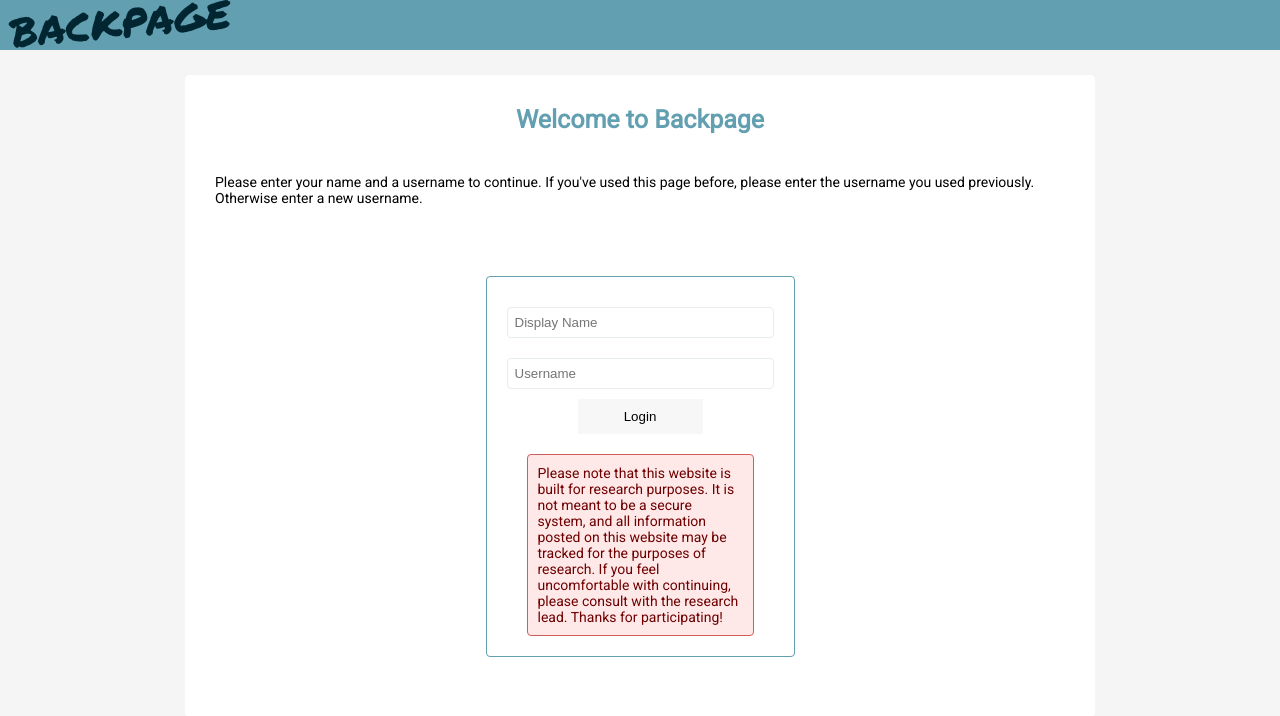
After one commit to maxwey/Backpage, a Django app: page /login in a window 1280 px wide. The commit adds this page. Shown: the top 716 px of the page. Run offline with Django 3.2, Linux system fonts and the light colour scheme.

Commit message:
Adds login authentication logic Adds login page Adds "real human" users to models Adds server-side page security to prevent unauthorized access to login-protected pages

```diff
--- a/backpage/feed/admin.py
+++ b/backpage/feed/admin.py
@@ -3,6 +3,7 @@ from .models import *
 
 # Register your models here.
 admin.site.register(User)
+admin.site.register(RealUser)
 admin.site.register(Post)
 admin.site.register(CommentPost)
 admin.site.register(ParentPost)
--- /dev/null
+++ b/backpage/feed/static/feed/css/login.css
@@ -0,0 +1,105 @@
+.login-content {
+    display: flex;
+    flex-direction: column;
+    align-items: center;
+
+    background-color: #FFFFFF;
+    margin: 15px;
+    padding: var(--default-padding);
+    box-sizing: border-box;
+    /* define the border around each post block */
+    border-radius: var(--border-radius);
+}
+
+.login-content-header {
+    font-weight: bold;
+    font-size: 25px;
+    color: var(--theme-color);
+    margin: 20px;
+    align-items: center;
+}
+
+.login-content-intro {
+    margin: 20px;
+}
+
+.login-form-container {
+    width: 30%;
+    border: 1px solid var(--theme-color);
+    border-radius: 4px;
+    padding: 20px;
+    margin-top: 50px;
+    margin-bottom: 50px;
+}
+
+.login-form {
+    display: flex;
+    flex-direction: column;
+    align-items: center;
+}
+
+.login-content-warning {
+    padding: var(--default-padding);
+    margin-top: 20px;
+    margin-left: 20px;
+    margin-right: 20px;
+    border: 1px solid #cf5d5d;
+    background-color: #ffe8e8;
+    border-radius: 4px;
+    color: #6e0000;
+}
+
+.login-form-text-box {
+    outline: none;
+    width: 100%;
+    padding: 7px;
+    box-sizing: border-box;
+    border-radius: 4px;
+    border: 1px solid var(--theme-color-border);
+    margin: 10px;
+}
+
+.login-form-submit {
+    width: 125px;
+    padding: var(--default-padding);
+    border: none;
+    outline: none;
+    margin-left: 2px;
+    margin-right: 2px;
+    background-color: #f7f7f7;
+}
+
+.login-form-submit:hover {
+    background-color: #eee;
+}
+
+.login-form-submit:active {
+    background-color: #d5d5d5;
+}
+
+.login-form-text-box:focus {
+    border: 1px solid lightblue;
+}
+
+#login-form-login-button {
+
+}
+
+#login-message-display {
+    display: none;
+    background-color: #ffe8e8;
+    border-radius: 4px;
+    color: #6e0000;
+    margin-bottom: 10px;
+    padding-left: 10px;
+    padding-right: 10px;
+    padding-top: 5px;
+    padding-bottom: 5px;
+    font-size: var(--font-size-smaller);
+}
+
+#login-form-login-spinner {
+    width: 25px;
+    height: 25px;
+    display: none;
+}
--- /dev/null
+++ b/backpage/feed/static/feed/js/login.js
@@ -0,0 +1,63 @@
+/*
+ * This file contains the logic that controls the login logic
+ */
+
+function login() {
+    const submit_button = document.getElementById('login-form-login-button');
+    const submit_spinner = document.getElementById('login-form-login-spinner');
+    submit_button.style.display = 'none';
+    submit_spinner.style.display = 'block';
+
+    // Get the data from the forms
+    const display_name_field = document.forms['loginForm']['display-name-field'].value.trim()
+    const user_name_field = document.forms['loginForm']['user-name-field'].value.trim()
+
+    // Validate data
+    if (display_name_field.length <= 5) {
+        setLoginMessage('Display name must be at least 5 characters');
+        submit_button.style.display = 'block';
+        submit_spinner.style.display = 'none';
+        return false;
+    }
+    if (user_name_field.length <= 5) {
+        setLoginMessage('Username must be at least 5 characters');
+        submit_button.style.display = 'block';
+        submit_spinner.style.display = 'none';
+        return false;
+    }
+
+    const data = {
+        'display_name': display_name_field,
+        'user_name': user_name_field
+    }
+
+    // Send the auth request
+    send('/auth', JSON.stringify(data))
+        .then(response => {
+            // get the page that will be loaded next if the page authenticates successfully
+            const qs = window.location.search;
+            const urlParams = new URLSearchParams(qs);
+            const nextPage = urlParams.get('next');
+
+            window.location.replace(nextPage);
+
+            submit_button.style.display = 'block';
+            submit_spinner.style.display = 'none';
+        })
+        .catch(response => {
+            const obj = JSON.parse(response.responseText)
+            setLoginMessage(obj['error']);
+
+            submit_button.style.display = 'block';
+            submit_spinner.style.display = 'none';
+        });
+
+    return false;
+}
+
+
+function setLoginMessage(message) {
+    const login_message = document.getElementById('login-message-display');
+    login_message.style.display = 'block';
+    login_message.innerText = message;
+}
--- /dev/null
+++ b/backpage/feed/templates/feed/login.html
@@ -0,0 +1,42 @@
+{% extends "base.html" %}
+
+{% block head %}
+    {% load static %}
+    <link rel="stylesheet" type="text/css" href="{% static 'feed/css/login.css' %}">
+    <script src="{% static 'feed/js/async.js' %}"></script>
+    <script src="{% static 'feed/js/login.js' %}"></script>
+{% endblock %}
+
+
+
+
+{% block content %}
+
+<div class="login-content">
+    <div class="login-content-header">Welcome to Backpage</div>
+    <div class="login-content-intro">
+        Please enter your name and a username to continue.
+        If you've used this page before, please enter the username you used previously.
+        Otherwise enter a new username.
+    </div>
+    <div class="login-form-container">
+        <form class="login-form" onsubmit="return login()" name="loginForm">
+            <input class="login-form-text-box" name="display-name-field" type="text" placeholder="Display Name">
+            <input class="login-form-text-box" name="user-name-field" type="text" placeholder="Username">
+            <div id="login-message-display"></div>
+            <input id="login-form-login-button" class="login-form-submit" type="submit" value="Login">
+            <img id="login-form-login-spinner" class="spinner" src="{% static 'feed/img/spinner.png' %}">
+        </form>
+        <div class="login-content-warning">
+            Please note that this website is built for research purposes. It is not meant
+            to be a secure system, and all information posted on this website may be tracked
+            for the purposes of research. If you feel uncomfortable with continuing, please
+            consult with the research lead. Thanks for participating!
+        </div>
+    </div>
+
+
+    {% csrf_token %}
+</div>
+
+{% endblock %}
--- a/backpage/feed/urls.py
+++ b/backpage/feed/urls.py
@@ -4,8 +4,12 @@ from . import views
 
 app_name = 'feed'
 urlpatterns = [
-    path('', views.feed, name='feed'),
-    path('post/', views.feed),  # redirect to the feed
-    path('post/<int:post_id>/a', views.post_api, name='post_api'),
-    path('user/<int:user_id>/', views.user_profile, name='user_profile')
+    # HTML visible pages
+    path('', views.feed, name='feed'),  # main view (feed)
+    path('login', views.login, name='login'),  # the login page
+    path('user/<int:user_id>/', views.user_profile, name='user_profile'),  # the user profile page
+
+    # APIs endpoints
+    path('post/<int:post_id>/a', views.post_api, name='post_api'),  # api endpoint for interacting with posts
+    path('auth', views.auth, name='auth'),  # auth endpoint
 ]
--- a/backpage/feed/views.py
+++ b/backpage/feed/views.py
@@ -1,8 +1,11 @@
-from django.http import HttpResponse, JsonResponse
+from django.http import HttpResponse, HttpResponseRedirect, JsonResponse, QueryDict
 from django.shortcuts import render, get_object_or_404
 from django.template import loader
-from .models import Post, CommentPost, ParentPost, User
+from django.core.exceptions import ObjectDoesNotExist
+
+from .models import Post, CommentPost, ParentPost, User, RealUser
 from .SafeError import InputError
+from . import utils
 import logging
 import json
 
@@ -10,7 +13,60 @@ import json
 logger = logging.getLogger(__name__)
 
 
+# Helper function for the views to help with
+def check_if_login_required(request):
+    if 'session_id' not in request.COOKIES:
+        return True
+
+    session_id_raw = request.COOKIES.get('session_id').split('|')
+    user_id = int(session_id_raw[0])
+    session_id = session_id_raw[1]
+
+    # Get the user from the database and check the session id
+    try:
+        user = RealUser.objects.get(pk=user_id)
+        return user.attempt_authentication(session_id)
+    except ObjectDoesNotExist as e:
+        # The session ID does not match with any existing user, have user re-authenticate
+        return True
+    except Exception as e:
+        logger.error(e)
+        return True
+
+
+def login(request):
+    # Check if login is unnecessary and redirect to another page
+    if not check_if_login_required(request):
+        if 'next' in request.GET:
+            qs = request.GET.copy()
+            next_page = qs.pop('next')[0]
+            if len(qs) > 0:
+                return HttpResponseRedirect((next_page + '?%s') % qs.urlencode())
+            else:
+                return HttpResponseRedirect(next_page)
+        else:
+            return HttpResponseRedirect('/')
+
+    # Login is required, prepare login page
+    # load the html template used for the feed page
+    template = loader.get_template('feed/login.html')
+
+    # set the context for the template (define the variables used in the template)
+    context = {}
+
+    # Return the HttpResponse to the user with the rendered template
+    return HttpResponse(template.render(context, request))
+
+
 def feed(request):
+    # Check if logged in, else redirect to login page
+    if check_if_login_required(request):
+        qd = QueryDict(query_string=request.GET.urlencode(), mutable=True)
+        qd['next'] = request.path
+        response = HttpResponseRedirect('/login?%s' % qd.urlencode())
+        response.delete_cookie('session_id')
+        return response
+
     # load the data from the db
     recents_posts = ParentPost.objects.order_by('-create_date')
 
@@ -39,6 +95,14 @@ def feed(request):
 
 
 def user_profile(request, user_id):
+    # Check if logged in, else redirect to login page
+    if check_if_login_required(request):
+        qd = QueryDict(query_string=request.GET.urlencode(),mutable=True)
+        qd['next'] = request.path
+        response = HttpResponseRedirect('/login?%s' % qd.urlencode())
+        response.delete_cookie('session_id')
+        return response
+
     user = get_object_or_404(User, pk=user_id)
 
     # load the user profile template
@@ -52,48 +116,79 @@ def user_profile(request, user_id):
     return HttpResponse(template.render(context, request))
 
 
+#######################################
+#    API Endpoints
+#######################################
+
+
+def auth(request):
+    try:
+        request_payload = utils.verify_json_request(request, {
+            'display_name': '[\w\d ]{3,126}',
+            'user_name': '[\w\d][\w\d_]{3,126}[\w\d]'
+        })
+
+        try:
+            # user_name is unique, only 1 or none
+            user = RealUser.objects.get(user_name=request_payload['user_name'])
+            if user is not None:
+                new_session_id,session_expiration = user.authenticate()
+        except ObjectDoesNotExist as e:
+            user = RealUser()
+            user.name = request_payload['display_name']
+            user.user_name = request_payload['user_name']
+            user.save()
+            new_session_id, session_expiration = user.authenticate()
+        except Exception as e:
+            logger.error(e)
+            raise InputError('Could not get user information.', is_message_safe=True)
+
+        data = {
+            'success': True
+        }
+
+        response = JsonResponse(data)
+        response.set_cookie('session_id', new_session_id, expires=session_expiration)
+        return response
+
+    except InputError as e:
+        return JsonResponse({'success': False, 'error': e.__str__()}, status=500)
+    except Exception as e:
+        logger.error('An unexpected error happened when processing an API call', exc_info=e)
+        return JsonResponse({'success': False}, status=500)
+
+
+
 # Process the API request and return a JSON object with the result from the API request
 def post_api(request, post_id):
-    MAXIMUM_API_PAYLOAD_LENGTH = 1500
+
+    # Check if logged in, else fail
+    if check_if_login_required(request):
+        response = HttpResponse('Unauthorized', status=401)
+        response.delete_cookie('session_id')
+        return response
 
     try:
-        # check the payload type is expected
-        if request.content_type != 'application/JSON':
-            raise InputError('An invalid request payload type was provided', is_message_safe=True)
-        # check the payload size is below limit (prevent abuse by sending overly large payload)
-        if len(request.body) > MAXIMUM_API_PAYLOAD_LENGTH:
-            raise InputError('Payload size exceeded maximum', is_message_safe=True)
-
-        # get payload and ensure that it is correctly formatted as JSON object
-        request_payload = ''
-        try:
-            request_payload = json.loads(request.body)
-        except json.JSONDecodeError:
-            raise InputError('Payload was not formatted correctly, and could not be parsed', is_message_safe=True)
+        request_payload = utils.verify_json_request(request, {'action': 'like|comment|share'})
 
         data = {
             'success': True,
-            'post_id': post_id
+            'post_id': post_id,
+            'action': request_payload['action']
         }
 
-        # check that the required keys are provided as part of the payload
-        try:
-            if request_payload['action'].upper() == 'LIKE':
-                data['action'] = 'LIKE'
-            elif request_payload['action'].upper() == 'COMMENT':
-                data['action'] = 'COMMENT'
-                if 'content' not in request_payload:
-                    raise InputError('Comment must include content', is_message_safe=True)
-                content_text = request_payload['content'].strip()
-                if len(content_text) == 0:
-                    raise InputError('Comment text cannot be empty', is_message_safe=True)
-                data['content'] = content_text
-            elif request_payload['action'].upper() == 'SHARE':
-                data['action'] = 'SHARE'
-            else:
-                raise InputError('API action provided was not recognized', is_message_safe=True)
-        except KeyError:
-            raise InputError('Payload did not contain the required keys', is_message_safe=True)
+        # additional payload content checks
+        if request_payload['action'] == 'like':
+            pass
+        elif request_payload['action'] == 'COMMENT':
+            if 'content' not in request_payload:
+                raise InputError('Comment must include content', is_message_safe=True)
+            content_text = request_payload['content'].strip()
+            if len(content_text) == 0:
+                raise InputError('Comment text cannot be empty', is_message_safe=True)
+            data['content'] = content_text
+        elif request_payload['action'] == 'SHARE':
+            pass
 
         # Returns the a response JSON
         return JsonResponse(data)
--- a/backpage/static/css/global.css
+++ b/backpage/static/css/global.css
@@ -56,3 +56,15 @@ a:hover {
 
 .footer {
 }
+
+.spinner {
+    animation-name: spinner-animation;
+    animation-duration: 1s;
+    animation-timing-function: ease-in-out;
+    animation-iteration-count: infinite;
+}
+
+@keyframes spinner-animation {
+    from { transform: rotate(0deg); }
+    to   { transform: rotate(360deg); }
+}
```
Also changed, not shown: backpage/feed/models.py (+36 -1 lines), backpage/feed/static/feed/js/interactionControls.js (renamed from backpage/feed/static/feed/interactionControls.js, +6 -9 lines), backpage/feed/templates/feed/feed.html (+6 -6 lines), backpage/feed/templates/feed/userprofile.html (+4 -4 lines), backpage/feed/utils.py (added, +37 -0 lines), backpage/feed/migrations/0004_realuser.py (added), backpage/feed/static/feed/css/feed.css (renamed from backpage/feed/static/feed/feed.css), backpage/feed/static/feed/css/user.css (renamed from backpage/feed/static/feed/user.css), backpage/feed/static/feed/img/arrow.png (renamed from backpage/feed/static/feed/arrow.png), backpage/feed/static/feed/img/spinner.png (added), backpage/feed/static/feed/img/verified.png (renamed from backpage/feed/static/feed/verified.png), backpage/feed/static/feed/js/async.js (line endings or trailing spaces), backpage/static/css/header.css (line endings or trailing spaces).
